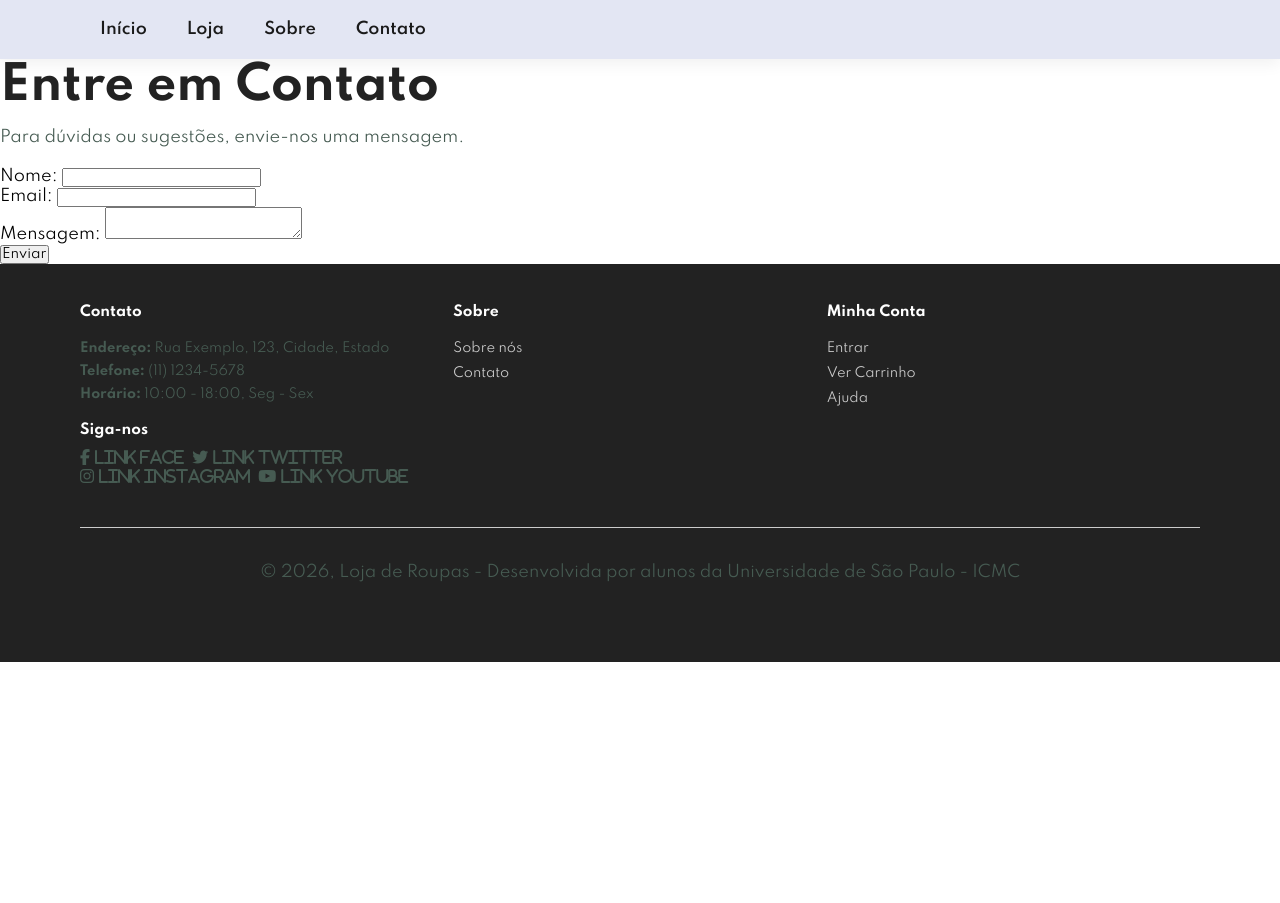
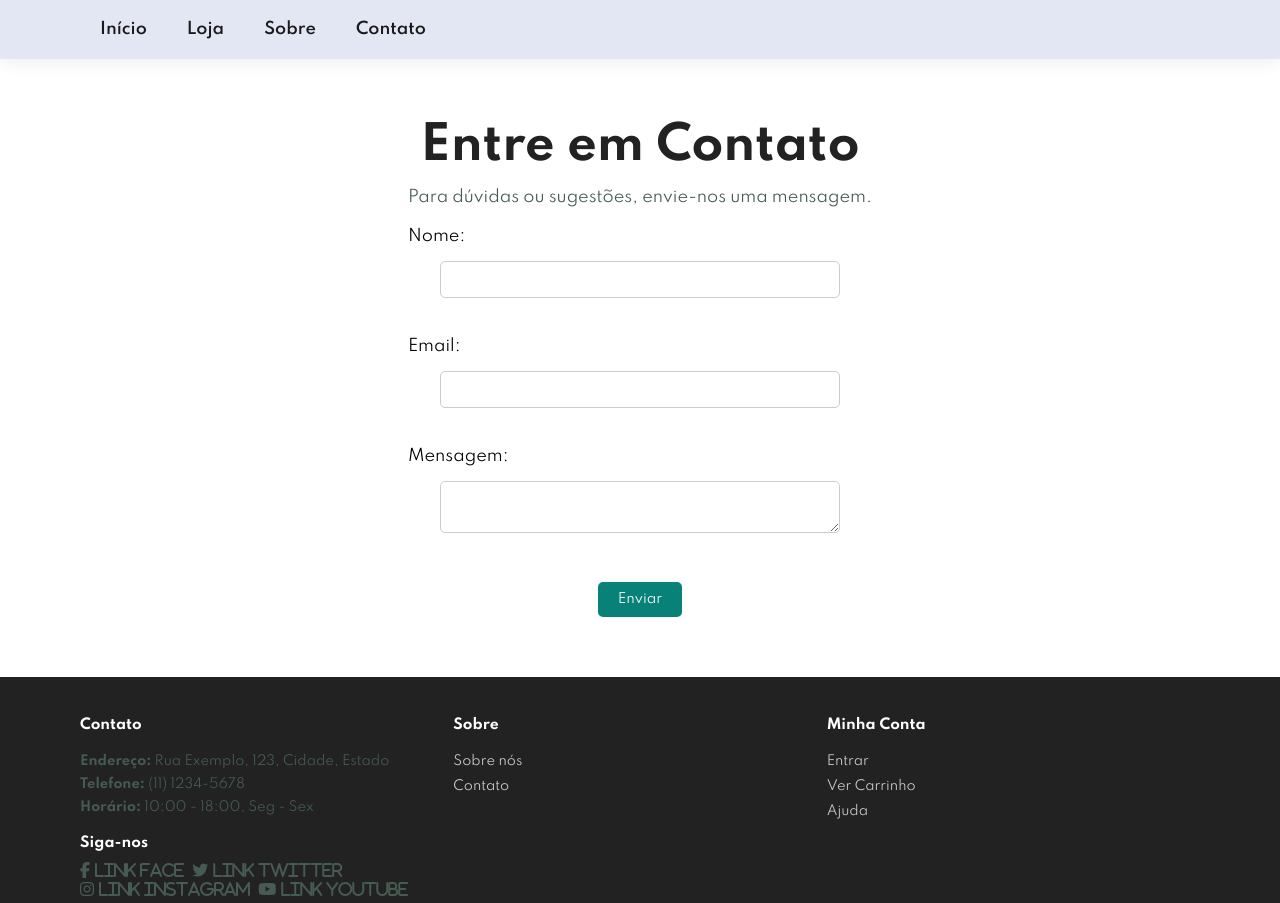
Before and after one commit to GuilhermePereiraSa/lojaRoupa, a website: page pages/contact.html in a window 1280 px wide. Shown: the top 903 px of the page. Before the commit the page ends 800 px from the top, so only its background shows below. Drawn offline with Linux system fonts and the light colour scheme; some icons are missing.

Commit message:
versao inicial pagina de contatos

```diff
--- a/css/contact.css
+++ b/css/contact.css
@@ -1,5 +1,48 @@
 @import url("globals.css");
 @import url("footer.css");
+
+
+#contact {
+    text-align: center;
+    max-width: 600px;
+    margin: 40px auto;
+    padding: 20px;
+}
+
+#contact form {
+    display: flex;
+    flex-direction: column;
+    align-items: center;
+    gap: 10px;
+}
+
+#contact label {
+    align-self: flex-start;
+    margin-bottom: 5px;
+}
+
+#contact input,
+#contact textarea {
+    width: 100%;
+    max-width: 400px;
+    padding: 10px;
+    border: 1px solid #ccc;
+    border-radius: 5px;
+}
+
+#contact button {
+    padding: 10px 20px;
+    background-color: #088178;
+    color: white;
+    border: none;
+    border-radius: 5px;
+    cursor: pointer;
+    margin-top: 10px;
+}
+
+#contact button:hover {
+    background-color: #065a52;
+}
 
 body {
   width: 100%;
--- a/pages/contact.html
+++ b/pages/contact.html
@@ -29,7 +29,7 @@
 
     </section>
 
-    <section id="contact">
+    <section id="contact"> <!-- adicionar configuração para enviar email-to -->
         <h2>Entre em Contato</h2>
         <p>Para dúvidas ou sugestões, envie-nos uma mensagem.</p>
         <form>
```
